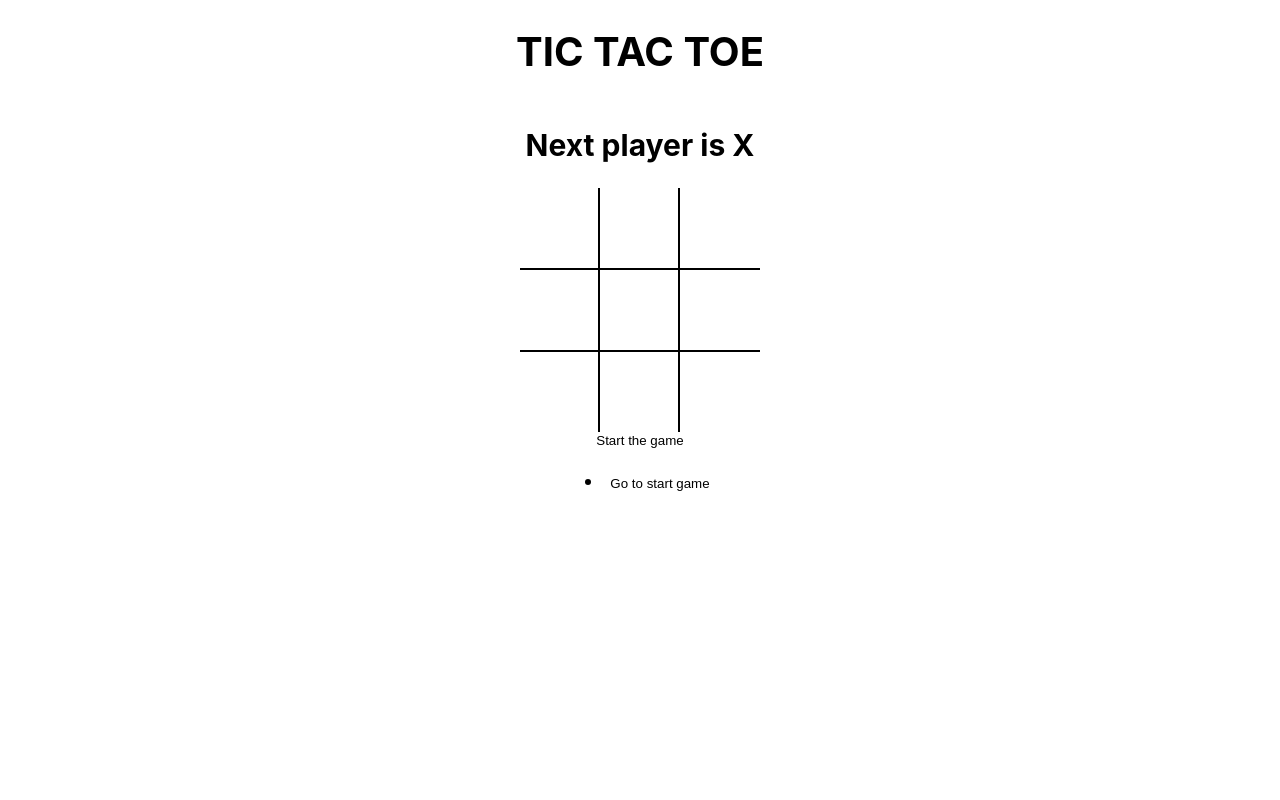
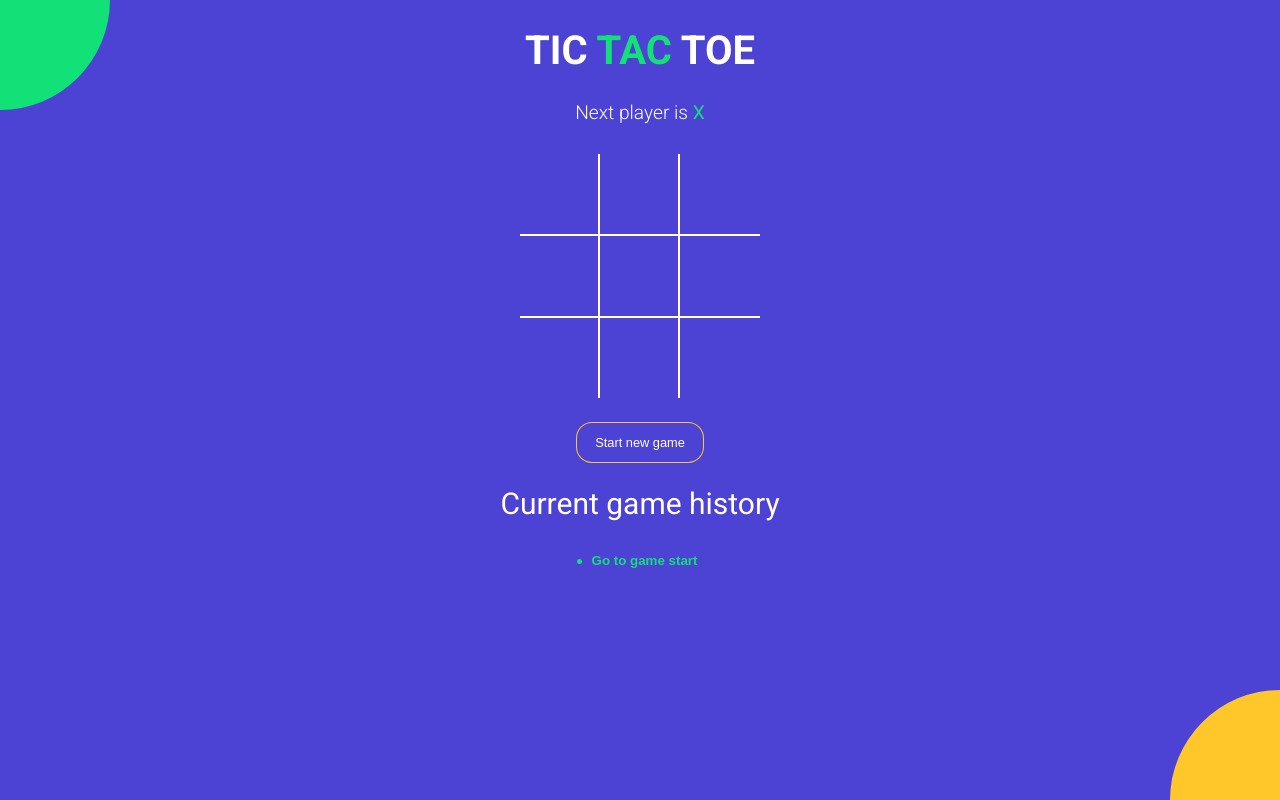
Before and after one commit to nitesh-ennomail/tic-toc, a React (Create React App) app: page / in a window 1280 px wide. Built offline with nearby package versions, Linux system fonts and the light colour scheme.

Commit message:
styled all components and root scss

```diff
--- a/public/index.html
+++ b/public/index.html
@@ -1,43 +1,17 @@
 <!DOCTYPE html>
-<html lang="en">
+<html>
   <head>
-    <meta charset="utf-8" />
-    <link rel="icon" href="%PUBLIC_URL%/favicon.ico" />
-    <meta name="viewport" content="width=device-width, initial-scale=1" />
-    <meta name="theme-color" content="#000000" />
-    <meta
-      name="description"
-      content="Web site created using create-react-app"
+    <meta charset="UTF-8" />
+    <meta name="viewport" content="width=device-width, initial-scale=1.0" />
+    <meta http-equiv="X-UA-Compatible" content="ie=edge" />
+    <link
+      href="https://fonts.googleapis.com/css?family=Roboto:300,400,700&display=swap"
+      rel="stylesheet"
     />
-    <link rel="apple-touch-icon" href="%PUBLIC_URL%/logo192.png" />
-    <!--
-      manifest.json provides metadata used when your web app is installed on a
-      user's mobile device or desktop. See https://developers.google.com/web/fundamentals/web-app-manifest/
-    -->
-    <link rel="manifest" href="%PUBLIC_URL%/manifest.json" />
-    <!--
-      Notice the use of %PUBLIC_URL% in the tags above.
-      It will be replaced with the URL of the `public` folder during the build.
-      Only files inside the `public` folder can be referenced from the HTML.
-
-      Unlike "/favicon.ico" or "favicon.ico", "%PUBLIC_URL%/favicon.ico" will
-      work correctly both with client-side routing and a non-root public URL.
-      Learn how to configure a non-root public URL by running `npm run build`.
-    -->
-    <title>React App</title>
+    <title>TIC TAC TOE</title>
   </head>
   <body>
-    <noscript>You need to enable JavaScript to run this app.</noscript>
     <div id="root"></div>
-    <!--
-      This HTML file is a template.
-      If you open it directly in the browser, you will see an empty page.
-
-      You can add webfonts, meta tags, or analytics to this file.
-      The build step will place the bundled scripts into the <body> tag.
-
-      To begin the development, run `npm start` or `yarn start`.
-      To create a production bundle, use `npm run build` or `yarn build`.
-    -->
+    <script src="./src/index.js"></script>
   </body>
 </html>
--- a/src/App.js
+++ b/src/App.js
@@ -6,40 +6,34 @@ import { calculateWinner } from "./helpers";
 
 import "./styles/root.scss";
 
-const NEW_GAME = [
-  {
-    board: Array(9).fill(null),
-    isXNext: true,
-  },
-];
+const NEW_GAME = [{ board: Array(9).fill(null), isXNext: true }];
+
 const App = () => {
   const [history, setHistory] = useState(NEW_GAME);
-
   const [currentMove, setCurrentMove] = useState(0);
-
   const current = history[currentMove];
 
   const { winner, winningSquares } = calculateWinner(current.board);
-
-  // console.log("winningSquare", winningSquares);
-  // console.log("winner", winner);
 
   const handleSquareClick = (position) => {
     if (current.board[position] || winner) {
       return;
     }
+
     setHistory((prev) => {
       const last = prev[prev.length - 1];
 
       const newBoard = last.board.map((square, pos) => {
         if (pos === position) {
           return last.isXNext ? "X" : "O";
-        } else {
-          return square;
         }
+
+        return square;
       });
+
       return prev.concat({ board: newBoard, isXNext: !last.isXNext });
     });
+
     setCurrentMove((prev) => prev + 1);
   };
 
@@ -51,19 +45,28 @@ const App = () => {
     setHistory(NEW_GAME);
     setCurrentMove(0);
   };
+
   return (
     <div className="app">
-      <h1>TIC TAC TOE</h1>
+      <h1>
+        TIC <span className="text-green">TAC</span> TOE
+      </h1>
       <StatusMessage winner={winner} current={current} />
       <Board
         board={current.board}
         handleSquareClick={handleSquareClick}
         winningSquares={winningSquares}
       />
-      <button type="button" onClick={onNewGame}>
-        Start the game
+      <button
+        type="button"
+        onClick={onNewGame}
+        className={`btn-reset ${winner ? "active" : ""}`}
+      >
+        Start new game
       </button>
-      <History history={history} moveTo={moveTo} />
+      <h2 style={{ fontWeight: "normal" }}>Current game history</h2>
+      <History history={history} moveTo={moveTo} currentMove={currentMove} />
+      <div className="bg-balls" />
     </div>
   );
 };
--- a/src/components/History.js
+++ b/src/components/History.js
@@ -1,24 +1,26 @@
 import React from "react";
 
-const History = ({ history, moveTo }) => {
-  console.log("history", history);
+const History = ({ history, moveTo, currentMove }) => {
   return (
-    <ul>
+    <div className="history-wrapper">
+      <ul className="history">
         {history.map((_, move) => {
           return (
             <li key={move}>
               <button
+                className={`btn-move ${move === currentMove ? "active" : ""}`}
                 type="button"
                 onClick={() => {
                   moveTo(move);
                 }}
               >
-              {move === 0 ? `Go to start game` : `Go to move #${move}`}
+                {move === 0 ? "Go to game start" : `Go to move #${move}`}
               </button>
             </li>
           );
         })}
       </ul>
+    </div>
   );
 };
 
--- a/src/components/Square.js
+++ b/src/components/Square.js
@@ -4,12 +4,10 @@ const Square = ({ value, onClick, isWinningSquare }) => {
   return (
     <button
       type="button"
-      className="square"
       onClick={onClick}
-      style={{
-        fontWeight: isWinningSquare ? "bold" : "normal",
-        color: isWinningSquare ? "green" : "red",
-      }}
+      className={`square ${isWinningSquare ? "winning" : ""} ${
+        value === "X" ? "text-green" : "text-orange"
+      }`}
     >
       {value}
     </button>
--- a/src/components/StatusMessage.js
+++ b/src/components/StatusMessage.js
@@ -3,17 +3,31 @@ import React from "react";
 const StatusMessage = ({ winner, current }) => {
   const noMovesLeft = current.board.every((el) => el !== null);
 
-  //   console.log(current);
-  //   console.log("noMovesLeft", noMovesLeft);
-
   return (
-    <h2>
-      {winner && `Winner is ${winner}`}
-      {!winner &&
-        !noMovesLeft &&
-        `Next player is ${current.isXNext ? "X" : "O"}`}
-      {!winner && noMovesLeft && `X and O tied!!!`}
-    </h2>
+    <div className="status-message">
+      {winner && (
+        <>
+          Winner is{" "}
+          <span className={winner === "X" ? "text-green" : "text-orange"}>
+            {winner}
+          </span>
+        </>
+      )}
+      {!winner && !noMovesLeft && (
+        <>
+          Next player is{" "}
+          <span className={current.isXNext ? "text-green" : "text-orange"}>
+            {current.isXNext ? "X" : "O"}{" "}
+          </span>
+        </>
+      )}
+      {!winner && noMovesLeft && (
+        <>
+          <span className="text-green">X</span> and{" "}
+          <span className="text-orange">O</span> tied
+        </>
+      )}
+    </div>
   );
 };
 
--- a/src/styles/root.scss
+++ b/src/styles/root.scss
@@ -1,4 +1,11 @@
+$green: #12e177;
+$orange: #ffc72a;
+$blue: #4c43d4;
+
 body {
+  font-family: 'Roboto', sans-serif;
+  background-color: $blue;
+  color: #fff;
   padding: 0;
   margin: 0;
 }
@@ -19,18 +26,83 @@ body {
   align-items: center;
 }
 
+.text-green {
+  color: $green;
+}
+
+.text-orange {
+  color: $orange;
+}
+
+.history-wrapper {
+  width: 300px;
+  text-align: center;
+  margin-bottom: 20px;
+  .history {
+    display: inline-block;
+    padding: 0;
+    margin: 0;
+    li {
+      list-style: none;
+      text-align: left;
+      &:before {
+        content: '';
+        border-radius: 50%;
+        display: inline-block;
+        height: 5px;
+        width: 5px;
+        background-color: $green;
+        margin-right: 4px;
+        margin-bottom: 1px;
+      }
+
+      .btn-move {
+        color: #fff;
+        &.active {
+          font-weight: bold;
+          color: $green;
+        }
+      }
+    }
+  }
+}
+
+.status-message {
+  margin-bottom: 30px;
+  font-size: 1.2rem;
+  font-weight: lighter;
+  span {
+    font-weight: normal;
+  }
+}
+
+.btn-reset {
+  font-size: 0.8rem;
+  color: #fff;
+  border-radius: 15px;
+  padding: 12px 18px;
+  margin-top: 25px;
+  transition: all 0.2s;
+  background-color: $blue;
+  box-shadow: 0px 0px 0px 1px $orange;
+  &.active {
+    background-color: $orange;
+    box-shadow: none;
+  }
+}
+
 .board {
   .board-row {
     display: flex;
     flex-direction: row;
-      border-bottom: 2px solid #000;
+    border-bottom: 2px solid #fff;
     &:last-child {
       border-bottom: none;
     }
     .square {
       width: 80px;
       height: 80px;
-        border-right: 2px solid #000;
+      border-right: 2px solid #fff;
       font-size: 2.5rem;
       padding: 0;
       overflow: hidden;
@@ -38,6 +110,63 @@ body {
       &:last-child {
         border-right: none;
       }
+      &.winning {
+        animation: scaleText 1.4s infinite;
+        @keyframes scaleText {
+          0% {
+            transform: 2.5rem;
+          }
+          50% {
+            font-size: 3.5rem;
+          }
+          100% {
+            font-size: 2.5rem;
           }
         }
       }
+    }
+  }
+}
+
+.bg-balls {
+  position: fixed;
+  top: 0;
+  left: 0;
+  right: 0;
+  bottom: 0;
+  min-width: 100%;
+  z-index: -1;
+
+  &:before,
+  &:after {
+    content: '';
+    position: absolute;
+    width: 150px;
+    height: 150px;
+    border-radius: 50%;
+  }
+
+  &:before {
+    background-color: $orange;
+    right: -75px;
+    bottom: -75px;
+    @media screen and (min-width: 476px) {
+      width: 220px;
+      height: 220px;
+      right: -110px;
+      bottom: -110px;
+    }
+  }
+
+  &:after {
+    background-color: $green;
+    top: -75px;
+    left: -75px;
+    @media screen and (min-width: 476px) {
+      width: 220px;
+      height: 220px;
+      top: -110px;
+      left: -110px;
+    }
+  }
+}
```
Lines whose indentation alone changed are shown as unchanged.
